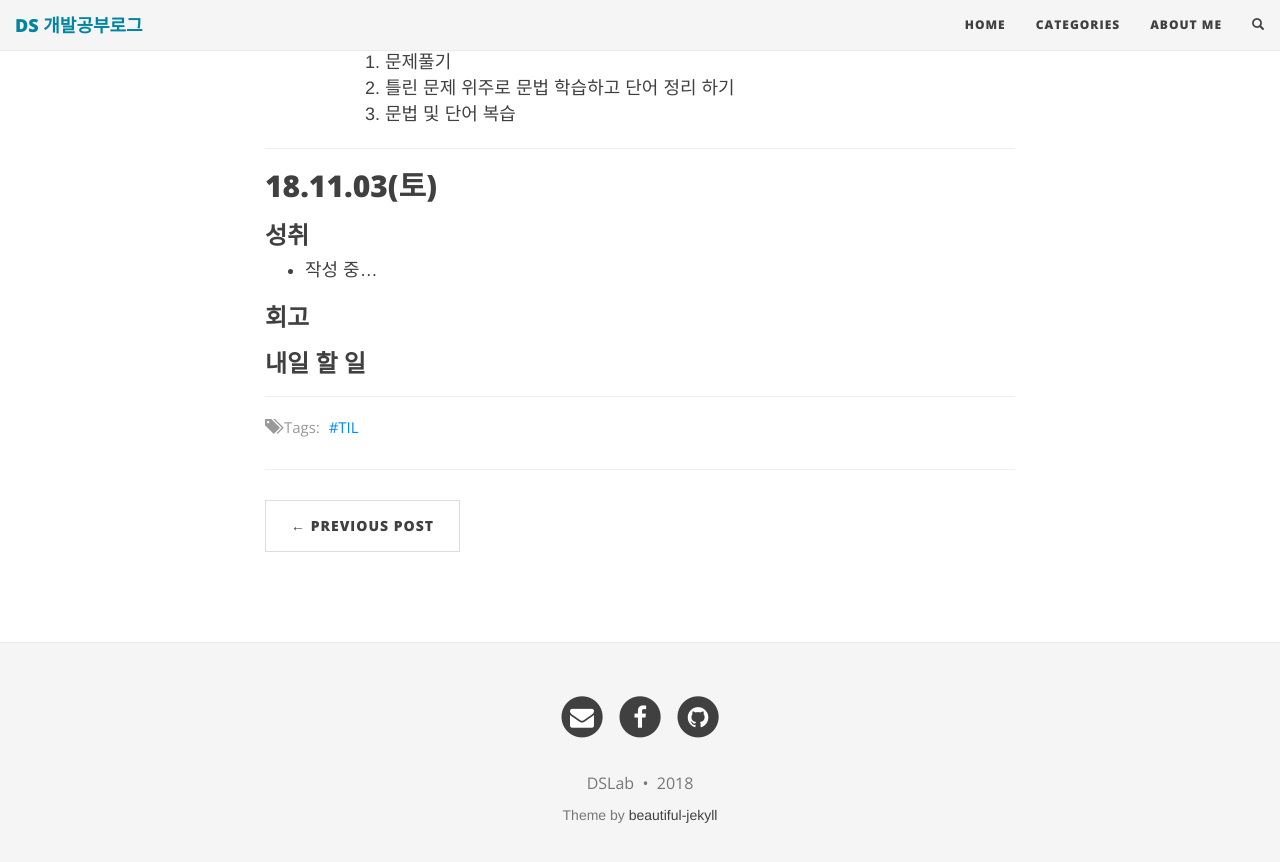
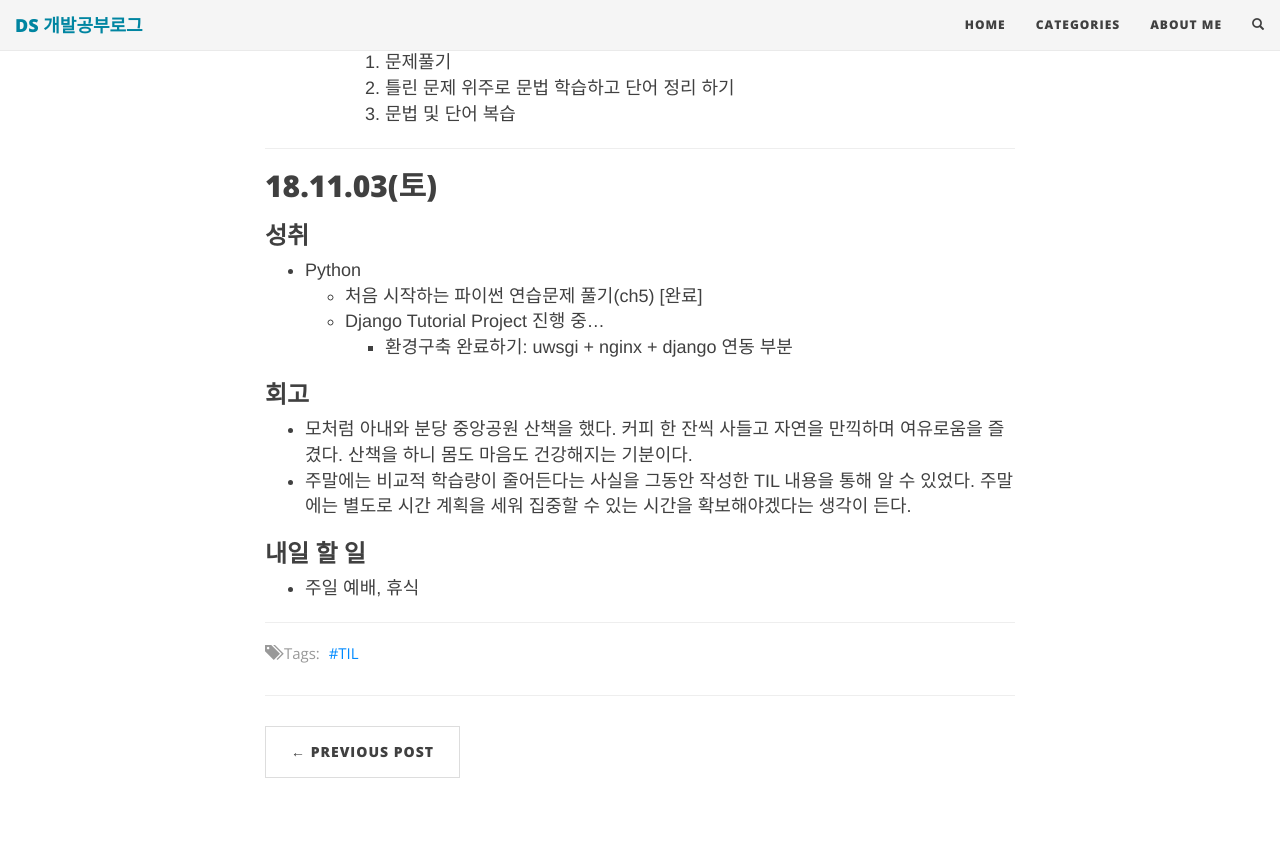
Before and after one commit to choidslab/choidslab.github.io, a Jekyll site: the page built from _posts/TIL/2018-11-03-181029_1103.md, in a window 1280 px wide and 900 px high, scrolled down 3914 px. Shown: the top 862 px of the window. Built offline with Jekyll 4.4.1, drawn with Linux system fonts in a browser that asks for light colours; nearby versions of some CDN libraries; comment, search, counter and statistics services are not loaded.

Commit message:
TIL181103 수정

```diff
--- a/_posts/TIL/2018-11-03-181029_1103.md
+++ b/_posts/TIL/2018-11-03-181029_1103.md
@@ -137,11 +137,16 @@ tags: [TIL]
 
 ## 18.11.03(토)
 ### 성취
-  - 작성 중...
+  - Python
+    - 처음 시작하는 파이썬 연습문제 풀기(ch5) [완료]
+    - Django Tutorial Project 진행 중...
+      - 환경구축 완료하기: uwsgi + nginx + django 연동 부분
 
 ### 회고
-
+  - 모처럼 아내와 분당 중앙공원 산책을 했다. 커피 한 잔씩 사들고 자연을 만끽하며 여유로움을 즐겼다. 산책을 하니 몸도 마음도 건강해지는 기분이다.
+  - 주말에는 비교적 학습량이 줄어든다는 사실을 그동안 작성한 TIL 내용을 통해 알 수 있었다. 주말에는 별도로 시간 계획을 세워 집중할 수 있는 시간을 확보해야겠다는 생각이 든다.
 
 ### 내일 할 일
+  - 주일 예배, 휴식
 
 ---
```
